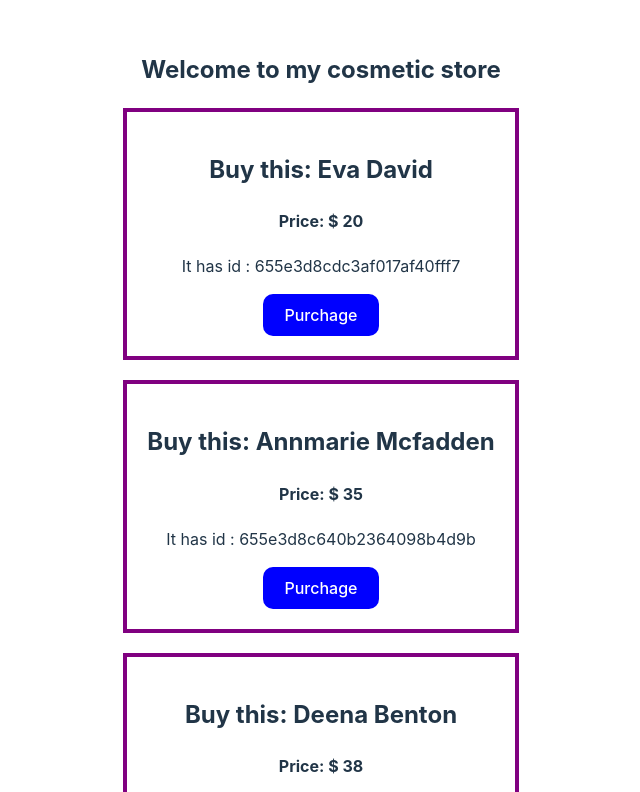
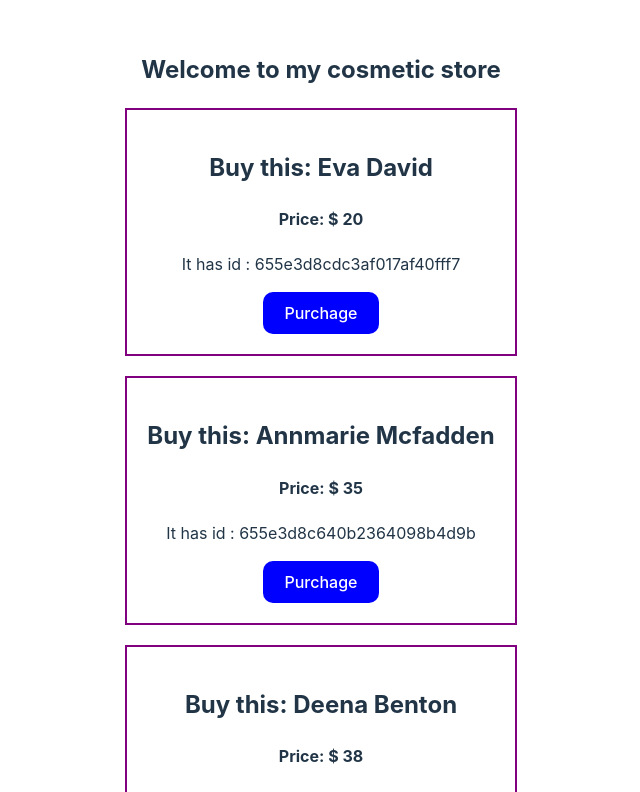
Before and after one commit to mehu-hub/React-storage-Handler, a React (Vite) app: page / in a window 1280 px wide. Shown: the top 792 px of the page, without its empty margins (319-959 px from the left). Built offline with nearby package versions, Linux system fonts and the light colour scheme.

Commit message:
Style Added

```diff
--- a/src/components/Cosmetic/Cosmetic.jsx
+++ b/src/components/Cosmetic/Cosmetic.jsx
@@ -9,7 +9,7 @@ const Cosmetic = (props) => {
     }
 
     return (
-        <div style={{border:"4px solid purple", padding:"20px", margin:"20px"}}>
+        <div style={{border:"2px solid purple", padding:"20px", margin:"20px"}}>
             <h2>Buy this: {name}</h2>
             <h4>Price: $ {price}</h4>
             <p>It has id : {id}</p>
```
